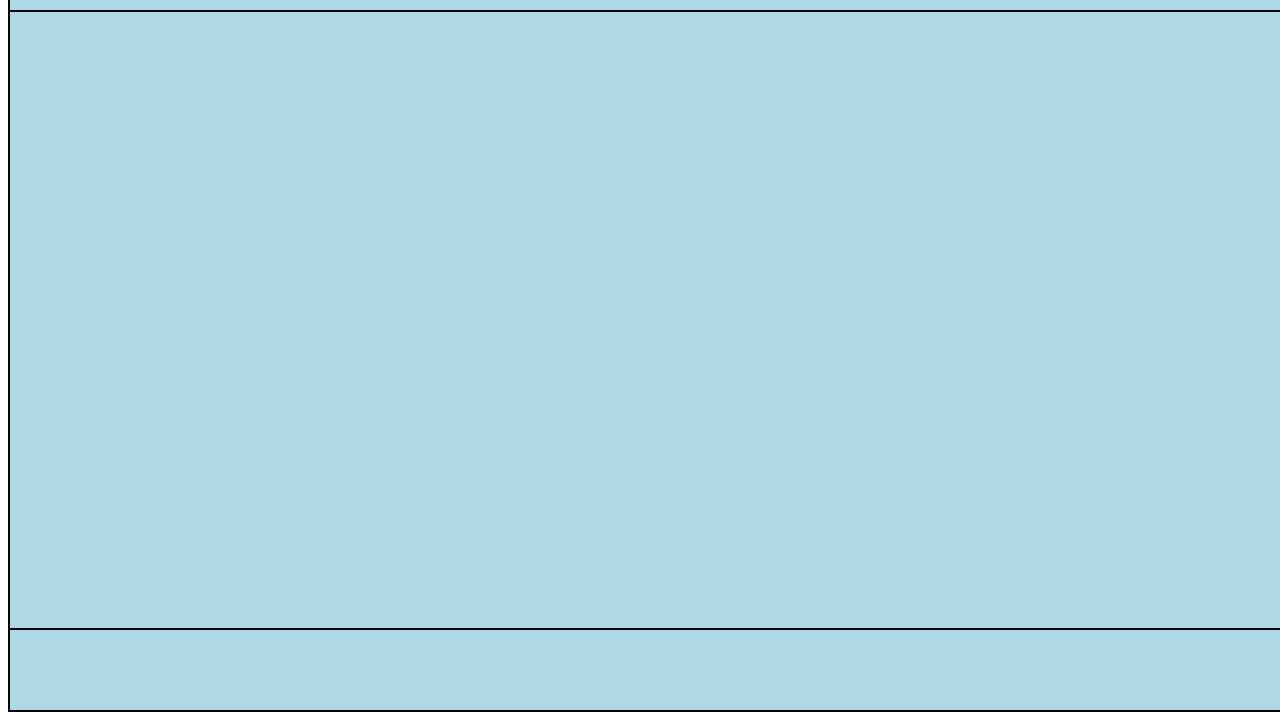
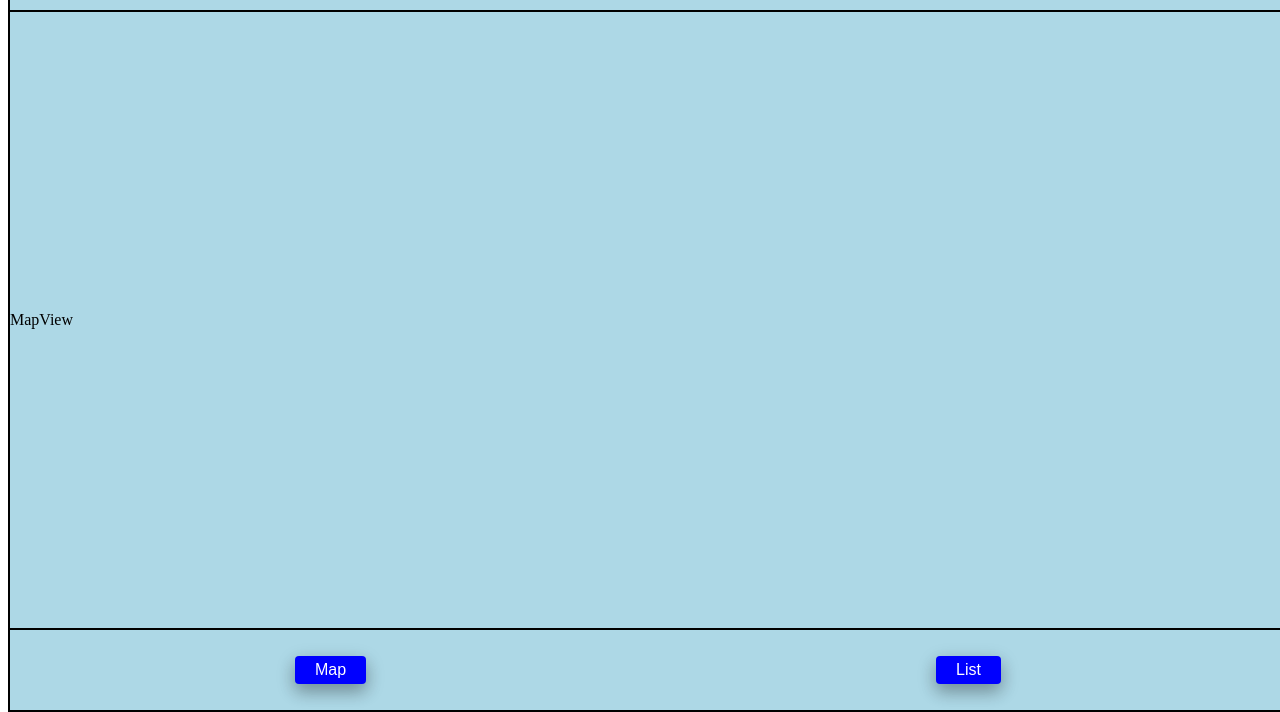
Before and after one commit to mandanakhademi/Google-Map, a plain HTML site: page index.html in a window 1280 px wide. Shown: the part 100-812 px from the top of the page. Drawn offline with Linux system fonts and the light colour scheme.

Commit message:
S2 - Add map and list views

```diff
--- a/index.html
+++ b/index.html
@@ -4,6 +4,7 @@
 
 <title>Starbucks</title>
 <link rel="stylesheet" type="text/css" href="style.css">
+<script src="javascript.js"></script>
 
 </head>
 <body>
@@ -15,9 +16,20 @@
         </div>
 
         <div class="content">
+
+			<div class="map-view">
+				<p>MapView</p>
+            </div>
+
+			<div class="list-view hide">
+				<p>ListView</p>
+			</div>
+
         </div>
 
         <div class="footer">
+			<button id="map-view-button" onclick="showMapView()">Map</button>
+			<button id="list-view-button" onclick="showListView()">List</button>
         </div>
 
     </div>
--- /dev/null
+++ b/javascript.js
@@ -0,0 +1,27 @@
+showMapView = function(){
+  let list = document.getElementsByClassName('list-view');
+  let gmap = document.getElementsByClassName('map-view');
+
+  if (!list[0].classList.contains('hide')){
+    list[0].classList.add('hide');
+  }
+
+  if (gmap[0].classList.contains('hide')){
+    gmap[0].classList.remove('hide');
+  }
+
+}
+
+showListView = function(){
+  let list = document.getElementsByClassName('list-view');
+  let gmap = document.getElementsByClassName('map-view');
+
+  if (!gmap[0].classList.contains('hide')){
+    gmap[0].classList.add('hide');
+  }
+
+  if (list[0].classList.contains('hide')){
+    list[0].classList.remove('hide');
+  }
+
+}
--- a/style.css
+++ b/style.css
@@ -31,6 +31,21 @@ html, body {
     height: 0;
 }
 
+.map-view{
+    width: 100%;
+    height: 100%;
+    margin: auto;
+    align-content: center;
+
+}
+
+.list-view{
+    width: 100%;
+    height: 100%;
+    margin: auto;
+    align-content: center;
+}
+
 .footer{
     flex: 0 0 80px;
     display: flex;
@@ -38,3 +53,45 @@ html, body {
     background-color: lightblue;
     border-top: 2px solid black;
 }
+
+#map-view-button{
+    background-color: blue;
+    border: none;
+    color: white;
+    padding: 5px 20px;
+    text-align: center;
+    text-decoration: none;
+    font-size: 16px;
+    margin: auto;
+    cursor: pointer;
+    transition-duration: 0.4s;
+    box-shadow: 0 8px 16px 0 rgba(0,0,0,0.2), 0 6px 20px 0 rgba(0,0,0,0.19);
+    border-radius: 4px;
+}
+
+#list-view-button{
+    background-color: blue;
+    border: none;
+    color: white;
+    padding: 5px 20px;
+    text-align: center;
+    text-decoration: none;
+    font-size: 16px;
+    margin: auto;
+    cursor: pointer;
+    transition-duration: 0.4s;
+    box-shadow: 0 8px 16px 0 rgba(0,0,0,0.2), 0 6px 20px 0 rgba(0,0,0,0.19);
+    border-radius: 4px;
+}
+
+#map-view-button:focus{
+    background-color: darkblue;
+}
+
+#list-view-button:focus{
+    background-color: darkblue;
+}
+
+.hide{
+    display: none !important;
+}
```
